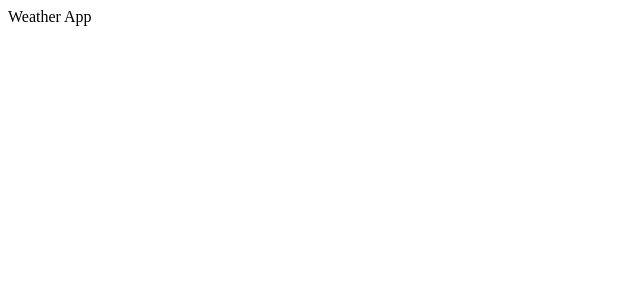
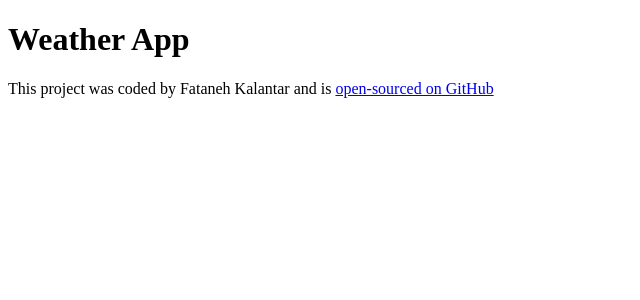
Before and after one commit to Fkalantar/Weather-Search-Engine, a React (Create React App) app: page / in a window 1280 px wide. Shown: the top 300 px of the page, without its empty margins (0-640 px from the left). Built offline with nearby package versions, Linux system fonts and the light colour scheme.

Commit message:
Added the GitHub repo URL

```diff
--- a/src/App.js
+++ b/src/App.js
@@ -3,7 +3,9 @@ import React from "react";
 export default function App() {
   return (
     <div className="App">
-     Weather App
+     <h1>Weather App</h1>
+     <footer>This project was coded by Fataneh Kalantar and is {" "} <a href="https://github.com/Fkalantar/Weather-Search-Engine"
+    target="_blank" rel="noreferrer">open-sourced on GitHub</a></footer>
     </div>
     );
 }
```
